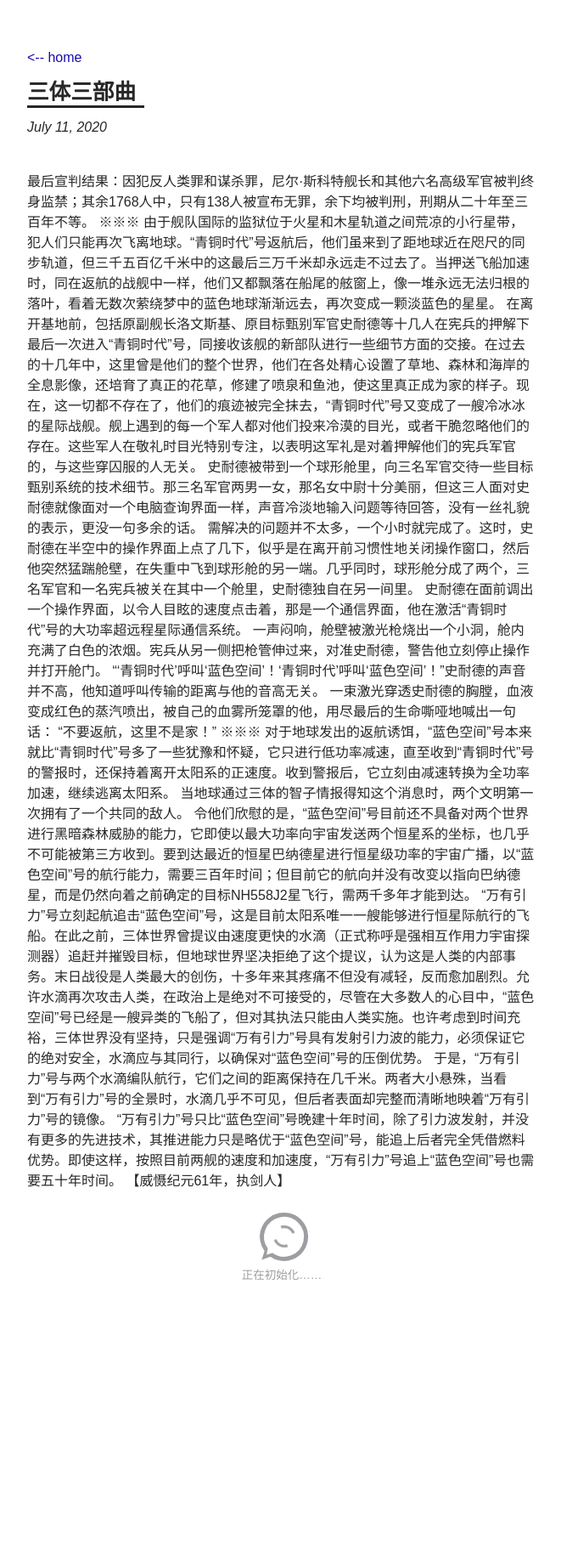
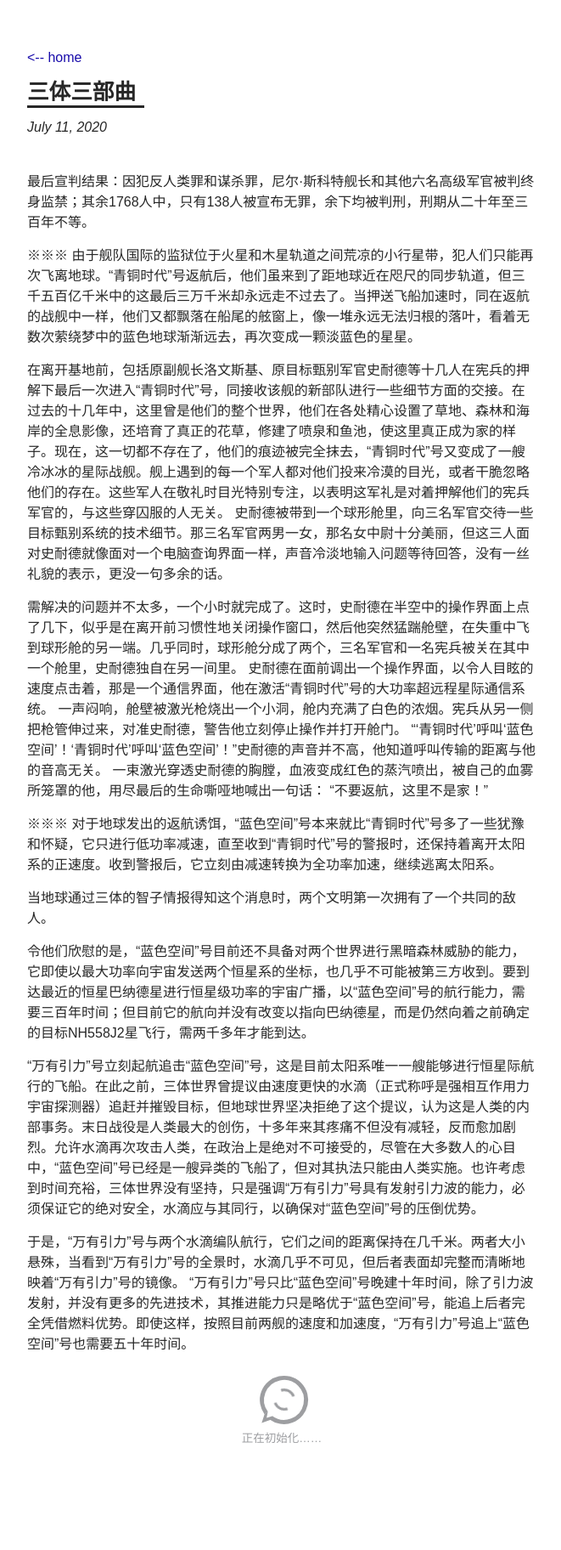
Before and after one commit to Mrquj/dieday, a Jekyll site: the page built from _posts/2020-7-11-135.md, in a window 1280 px wide. Shown: the whole page at 85% size, without its empty margins (308-969 px from the left). Built offline with Jekyll 4.4.1, drawn with Linux system fonts in a browser that asks for light colours; emoji names are drawn with the system emoji font; some web fonts are replaced; our own code applies the rules of GitHub Pages for plain Markdown files; before the commit the page ends 1632 px from its top, so only the background shows below that.

Commit message:
Update 2020-7-11-135.md

```diff
--- a/_posts/2020-7-11-135.md
+++ b/_posts/2020-7-11-135.md
@@ -3,21 +3,28 @@ lay out: post
 title: 三体三部曲
 ---
 最后宣判结果：因犯反人类罪和谋杀罪，尼尔·斯科特舰长和其他六名高级军官被判终身监禁；其余1768人中，只有138人被宣布无罪，余下均被判刑，刑期从二十年至三百年不等。
+
 ※※※
 由于舰队国际的监狱位于火星和木星轨道之间荒凉的小行星带，犯人们只能再次飞离地球。“青铜时代”号返航后，他们虽来到了距地球近在咫尺的同步轨道，但三千五百亿千米中的这最后三万千米却永远走不过去了。当押送飞船加速时，同在返航的战舰中一样，他们又都飘落在船尾的舷窗上，像一堆永远无法归根的落叶，看着无数次萦绕梦中的蓝色地球渐渐远去，再次变成一颗淡蓝色的星星。
+
 在离开基地前，包括原副舰长洛文斯基、原目标甄别军官史耐德等十几人在宪兵的押解下最后一次进入“青铜时代”号，同接收该舰的新部队进行一些细节方面的交接。在过去的十几年中，这里曾是他们的整个世界，他们在各处精心设置了草地、森林和海岸的全息影像，还培育了真正的花草，修建了喷泉和鱼池，使这里真正成为家的样子。现在，这一切都不存在了，他们的痕迹被完全抹去，“青铜时代”号又变成了一艘冷冰冰的星际战舰。舰上遇到的每一个军人都对他们投来冷漠的目光，或者干脆忽略他们的存在。这些军人在敬礼时目光特别专注，以表明这军礼是对着押解他们的宪兵军官的，与这些穿囚服的人无关。
 史耐德被带到一个球形舱里，向三名军官交待一些目标甄别系统的技术细节。那三名军官两男一女，那名女中尉十分美丽，但这三人面对史耐德就像面对一个电脑查询界面一样，声音冷淡地输入问题等待回答，没有一丝礼貌的表示，更没一句多余的话。
+
 需解决的问题并不太多，一个小时就完成了。这时，史耐德在半空中的操作界面上点了几下，似乎是在离开前习惯性地关闭操作窗口，然后他突然猛踹舱壁，在失重中飞到球形舱的另一端。几乎同时，球形舱分成了两个，三名军官和一名宪兵被关在其中一个舱里，史耐德独自在另一间里。
 史耐德在面前调出一个操作界面，以令人目眩的速度点击着，那是一个通信界面，他在激活“青铜时代”号的大功率超远程星际通信系统。
 一声闷响，舱壁被激光枪烧出一个小洞，舱内充满了白色的浓烟。宪兵从另一侧把枪管伸过来，对准史耐德，警告他立刻停止操作并打开舱门。
 “‘青铜时代’呼叫‘蓝色空间’！‘青铜时代’呼叫‘蓝色空间’！”史耐德的声音并不高，他知道呼叫传输的距离与他的音高无关。
 一束激光穿透史耐德的胸膛，血液变成红色的蒸汽喷出，被自己的血雾所笼罩的他，用尽最后的生命嘶哑地喊出一句话：
 “不要返航，这里不是家！”
+
 ※※※
 对于地球发出的返航诱饵，“蓝色空间”号本来就比“青铜时代”号多了一些犹豫和怀疑，它只进行低功率减速，直至收到“青铜时代”号的警报时，还保持着离开太阳系的正速度。收到警报后，它立刻由减速转换为全功率加速，继续逃离太阳系。
+
 当地球通过三体的智子情报得知这个消息时，两个文明第一次拥有了一个共同的敌人。
+
 令他们欣慰的是，“蓝色空间”号目前还不具备对两个世界进行黑暗森林威胁的能力，它即使以最大功率向宇宙发送两个恒星系的坐标，也几乎不可能被第三方收到。要到达最近的恒星巴纳德星进行恒星级功率的宇宙广播，以“蓝色空间”号的航行能力，需要三百年时间；但目前它的航向并没有改变以指向巴纳德星，而是仍然向着之前确定的目标NH558J2星飞行，需两千多年才能到达。
+
 “万有引力”号立刻起航追击“蓝色空间”号，这是目前太阳系唯一一艘能够进行恒星际航行的飞船。在此之前，三体世界曾提议由速度更快的水滴（正式称呼是强相互作用力宇宙探测器）追赶并摧毁目标，但地球世界坚决拒绝了这个提议，认为这是人类的内部事务。末日战役是人类最大的创伤，十多年来其疼痛不但没有减轻，反而愈加剧烈。允许水滴再次攻击人类，在政治上是绝对不可接受的，尽管在大多数人的心目中，“蓝色空间”号已经是一艘异类的飞船了，但对其执法只能由人类实施。也许考虑到时间充裕，三体世界没有坚持，只是强调“万有引力”号具有发射引力波的能力，必须保证它的绝对安全，水滴应与其同行，以确保对“蓝色空间”号的压倒优势。
+
 于是，“万有引力”号与两个水滴编队航行，它们之间的距离保持在几千米。两者大小悬殊，当看到“万有引力”号的全景时，水滴几乎不可见，但后者表面却完整而清晰地映着“万有引力”号的镜像。
 “万有引力”号只比“蓝色空间”号晚建十年时间，除了引力波发射，并没有更多的先进技术，其推进能力只是略优于“蓝色空间”号，能追上后者完全凭借燃料优势。即使这样，按照目前两舰的速度和加速度，“万有引力”号追上“蓝色空间”号也需要五十年时间。
-【威慑纪元61年，执剑人】
```
